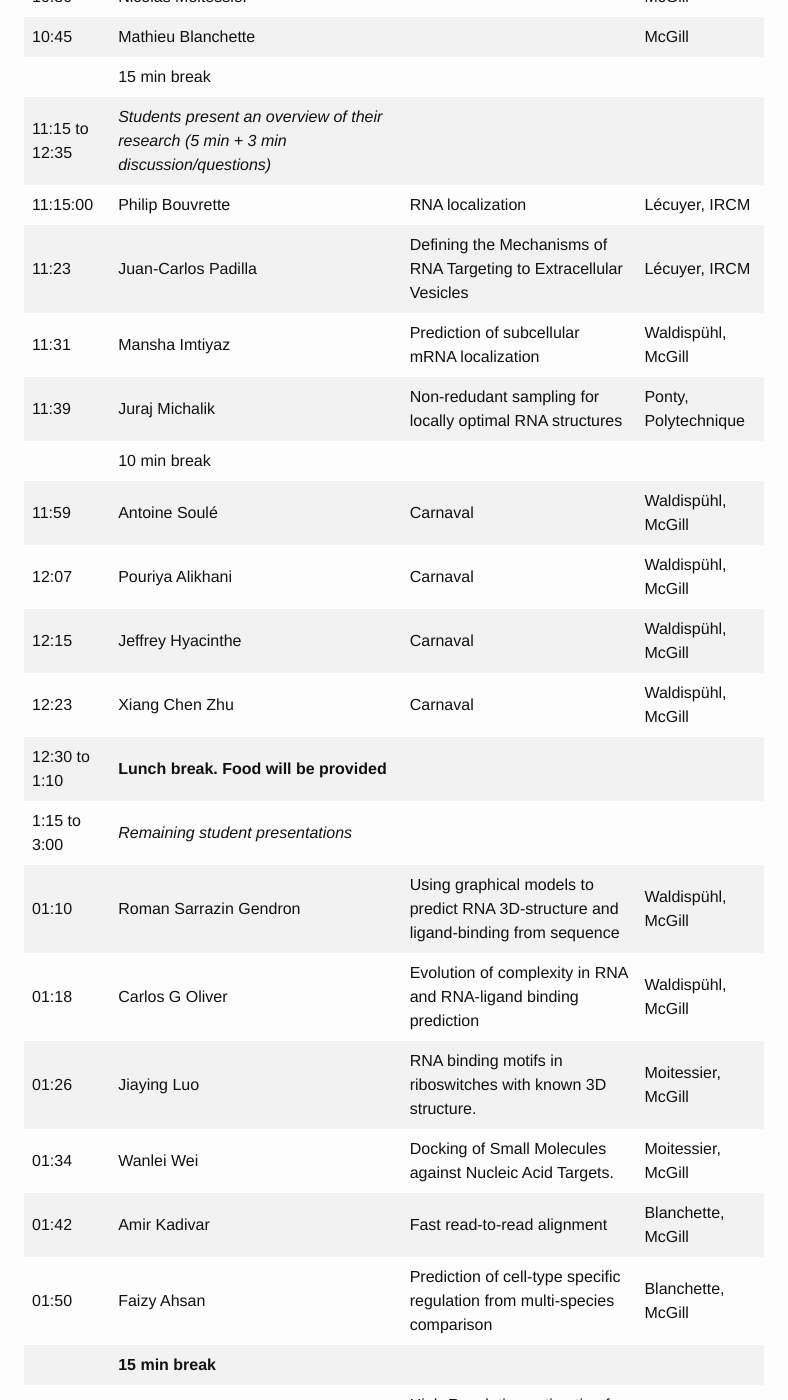
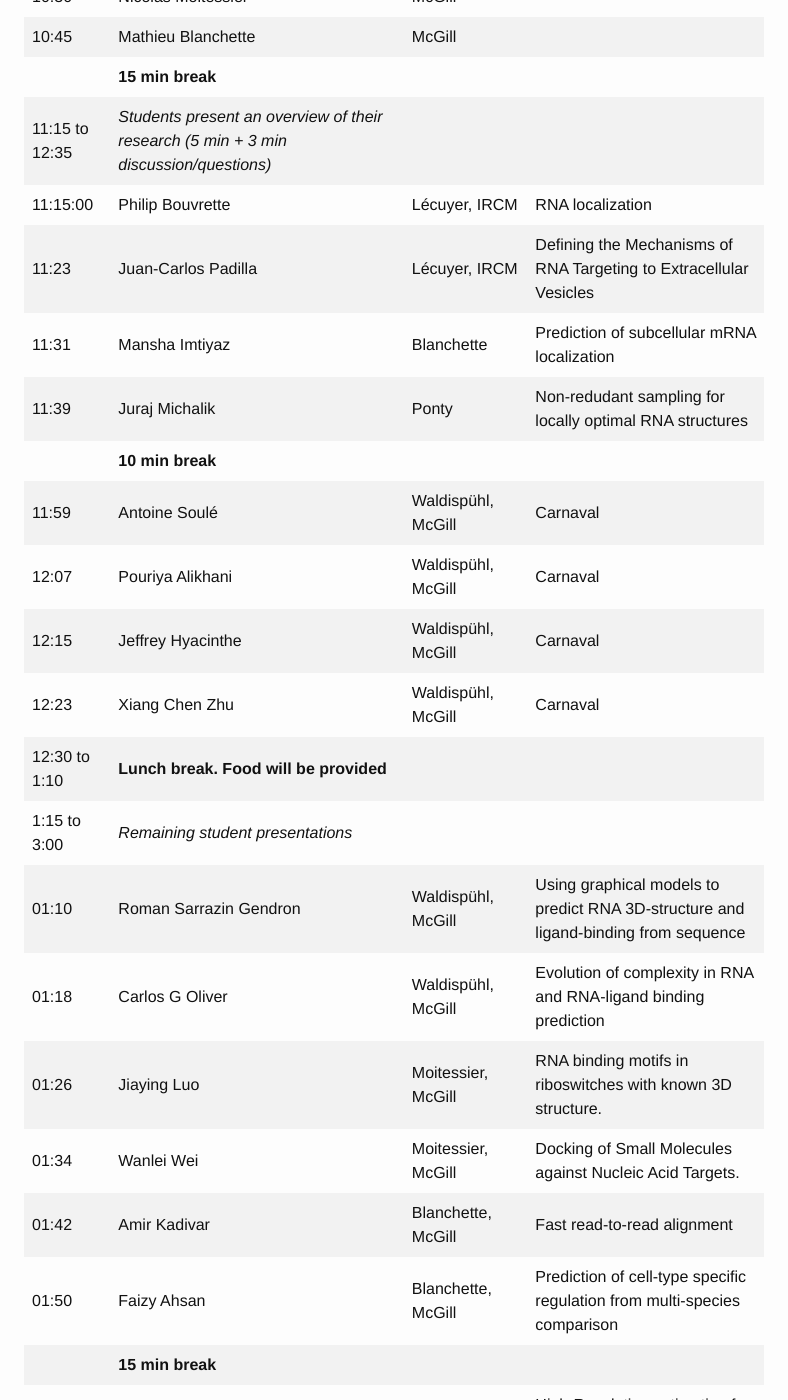
Before and after one commit to cgoliver/cgoliver.github.io, a Jekyll site: the page built from rna.md, in a window 1280 px wide and 1400 px high, scrolled down 842 px. Shown: the whole window, without its empty margins (246-1034 px from the left). Built offline with Jekyll 4.4.1, drawn with Linux system fonts in a browser that asks for light colours; some of the changed text lies outside the part shown.

Commit message:
final sched

```diff
--- a/rna.md
+++ b/rna.md
@@ -34,48 +34,48 @@ th, td {
 tr:nth-child(odd){background-color: #f2f2f2}
 </style>
 
-|----------------|-----------------------------------------------------------------------------------------------------|-------------------------------------------------------------------------------------|----------------------|
-| 08:50 to 9:20  | **Arrival**                                                                                             |                                                                                     |                      |
-| 9:20 to 9:30   | *Opening remarks*                                                                                     |                                                                                     |                      |
-| 9:30 to 10:45  | *Principal investigators present their main research interests (5 min + 10 min discussion/questions)* |                                                                                     |                      |
-| 09:30          | Jérôme Waldispühl                                                                                   |                                                                                     | McGill               |
-| 09:45          | Yann Ponty                                                                                          |                                                                                     | Polytechnique        |
-| 10:00          | Mireille Régnier                                                                                    |                                                                                     | Polytechnique        |
-| 10:15          | Éric Lécuyer                                                                                        |                                                                                     | IRCM                 |
-| 10:30          | Nicolas Moitessier                                                                                  |                                                                                     | McGill               |
-| 10:45          | Mathieu Blanchette                                                                                  |                                                                                     | McGill               |
-|                | 15 min break                                                                                        |                                                                                     |                      |
-| 11:15 to 12:35 | *Students present an overview of their research (5 min + 3 min discussion/questions)*                 |                                                                                     |                      |
-| 11:15:00       | Philip Bouvrette                                                                                    | RNA localization                                                                    | Lécuyer, IRCM        |
-| 11:23          | Juan-Carlos Padilla                                                                                 | Defining the Mechanisms of RNA Targeting to Extracellular Vesicles                  | Lécuyer, IRCM        |
-| 11:31          | Mansha Imtiyaz                                                                                      | Prediction of subcellular mRNA localization                                         | Waldispühl, McGill   |
-| 11:39          | Juraj Michalik                                                                                      | Non-redudant sampling for locally optimal RNA structures                            | Ponty, Polytechnique |
-|                | 10 min break                                                                                        |                                                                                     |                      |
-| 11:59          | Antoine Soulé                                                                                       | Carnaval                                                                            | Waldispühl, McGill   |
-| 12:07          | Pouriya Alikhani                                                                                    | Carnaval                                                                            | Waldispühl, McGill   |
-| 12:15          | Jeffrey Hyacinthe                                                                                   | Carnaval                                                                            | Waldispühl, McGill   |
-| 12:23          | Xiang Chen Zhu                                                                                      | Carnaval                                                                            | Waldispühl, McGill   |
-| 12:30 to 1:10  | **Lunch break. Food will be provided**                                                                  |                                                                                     |                      |
-| 1:15 to 3:00       | *Remaining student presentations*                                                                     |                                                                                     |                      |
-| 01:10          | Roman Sarrazin Gendron                                                                              | Using graphical models to predict RNA 3D-structure and ligand-binding from sequence | Waldispühl, McGill   |
-| 01:18          | Carlos G Oliver                                                                                     | Evolution of complexity in RNA and RNA-ligand binding prediction                    | Waldispühl, McGill   |
-| 01:26          |  Jiaying Luo                                                                                        | RNA binding motifs in riboswitches with known 3D structure.                         | Moitessier, McGill   |
-| 01:34          | Wanlei Wei                                                                                          | Docking of Small Molecules against Nucleic Acid Targets.                            | Moitessier, McGill   |
-| 01:42          | Amir Kadivar                                                                                        | Fast read-to-read alignment                                                         | Blanchette, McGill   |
-| 01:50          | Faizy Ahsan                                                                                         | Prediction of cell-type specific regulation from multi-species comparison           | Blanchette, McGill   |
-|                | **15 min break**                                                                                        |                                                                                     |                      |
-| 02:13          | Christopher Cameron                                                                                 | High-Resolution estimation for true DNA-DNA interaction frequency from Hi-C data    | Blanchette, McGill   |
-| 02:21          | Jeremy Georges-Filteau                                                                              | Prediction of sample origin (phylogenetics networks)                                | Blanchette, McGill   |
-| 02:29          | Mohammed Shamrani                                                                                   | Biological networks                                                                 | Waldispühl, McGill   |
-| 02:37          | Corbin Hopper                                                                                       | Biological networks as graphs                                                       | Waldispühl, McGill   |
-| 02:45          | Akash Singh                                                                                         | Phylo : mobile application                                                          | Waldispühl, McGill   |
-| 02:53          | Eric Zhang                                                                                          | 3D genome browser                                                                   | Waldispühl, McGill   |
-| 03:00          | **Closing remarks**                                                                                     |                                                                                     |                      |
+|----------------|-----------------------------------------------------------------------------------------------------|--------------------|-------------------------------------------------------------------------------------|
+| 08:50 to 9:20  | **Arrival**                                                                                             |                    |                                                                                     |
+| 9:20 to 9:30   | **Opening remarks**                                                                                     |                    |                                                                                     |
+| 9:30 to 10:45  | *Principal investigators present their main research interests (5 min + 10 min discussion/questions)* |                    |                                                                                     |
+| 09:30          | Jérôme Waldispühl                                                                                   | McGill             |                                                                                     |
+| 09:45          | Yann Ponty                                                                                          | Polytechnique      |                                                                                     |
+| 10:00          | Mireille Régnier                                                                                    | Polytechnique      |                                                                                     |
+| 10:15          | Éric Lécuyer                                                                                        | IRCM               |                                                                                     |
+| 10:30          | Nicolas Moitessier                                                                                  | McGill             |                                                                                     |
+| 10:45          | Mathieu Blanchette                                                                                  | McGill             |                                                                                     |
+|                | **15 min break**                                                                                        |                    |                                                                                     |
+| 11:15 to 12:35 | *Students present an overview of their research (5 min + 3 min discussion/questions)*                 |                    |                                                                                     |
+| 11:15:00       | Philip Bouvrette                                                                                    | Lécuyer, IRCM      | RNA localization                                                                    |
+| 11:23          | Juan-Carlos Padilla                                                                                 | Lécuyer, IRCM      | Defining the Mechanisms of RNA Targeting to Extracellular Vesicles                  |
+| 11:31          | Mansha Imtiyaz                                                                                      | Blanchette         | Prediction of subcellular mRNA localization                                         |
+| 11:39          | Juraj Michalik                                                                                      | Ponty              | Non-redudant sampling for locally optimal RNA structures                            |
+|                | **10 min break**                                                                                        |                    |                                                                                     |
+| 11:59          | Antoine Soulé                                                                                       | Waldispühl, McGill | Carnaval                                                                            |
+| 12:07          | Pouriya Alikhani                                                                                    | Waldispühl, McGill | Carnaval                                                                            |
+| 12:15          | Jeffrey Hyacinthe                                                                                   | Waldispühl, McGill | Carnaval                                                                            |
+| 12:23          | Xiang Chen Zhu                                                                                      | Waldispühl, McGill | Carnaval                                                                            |
+| 12:30 to 1:10  | **Lunch break. Food will be provided**                                                                  |                    |                                                                                     |
+| 1:15 to 3:00       | *Remaining student presentations*                                                                     |                    |                                                                                     |
+| 01:10          | Roman Sarrazin Gendron                                                                              | Waldispühl, McGill | Using graphical models to predict RNA 3D-structure and ligand-binding from sequence |
+| 01:18          | Carlos G Oliver                                                                                     | Waldispühl, McGill | Evolution of complexity in RNA and RNA-ligand binding prediction                    |
+| 01:26          | Jiaying Luo                                                                                         | Moitessier, McGill | RNA binding motifs in riboswitches with known 3D structure.                         |
+| 01:34          | Wanlei Wei                                                                                          | Moitessier, McGill | Docking of Small Molecules against Nucleic Acid Targets.                            |
+| 01:42          | Amir Kadivar                                                                                        | Blanchette, McGill | Fast read-to-read alignment                                                         |
+| 01:50          | Faizy Ahsan                                                                                         | Blanchette, McGill | Prediction of cell-type specific regulation from multi-species comparison           |
+|                | **15 min break**                                                                                        |                    |                                                                                     |
+| 02:13          | Christopher Cameron                                                                                 | Blanchette, McGill | High-Resolution estimation for true DNA-DNA interaction frequency from Hi-C data    |
+| 02:21          | Jeremy Georges-Filteau                                                                              | Blanchette, McGill | Prediction of sample origin (phylogenetics networks)                                |
+| 02:29          | Mohammed Shamrani                                                                                   | Waldispühl, McGill | Biological networks                                                                 |
+| 02:37          | Corbin Hopper                                                                                       | Waldispühl, McGill | Biological networks as graphs                                                       |
+| 02:45          | Akash Singh                                                                                         | Waldispühl, McGill | Phylo : mobile application                                                          |
+| 02:53          | Eric Zhang                                                                                          | Waldispühl, McGill | 3D genome browser                                                                   |
+| 03:00          | **Closing remarks**                                                                                     |                    |                                                                                     |
 
 
 
 
-
+<h1 class="page-heading"> Map </h1>
 
 
 
```
